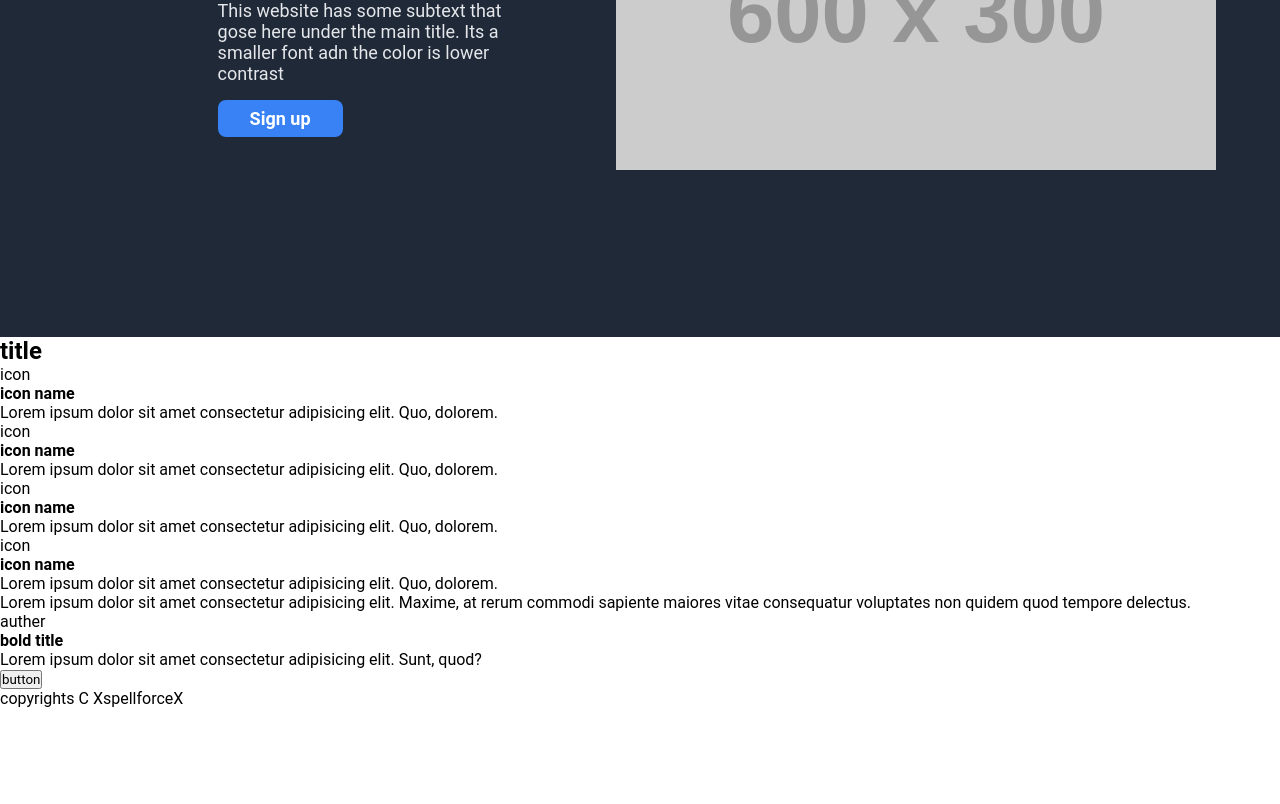
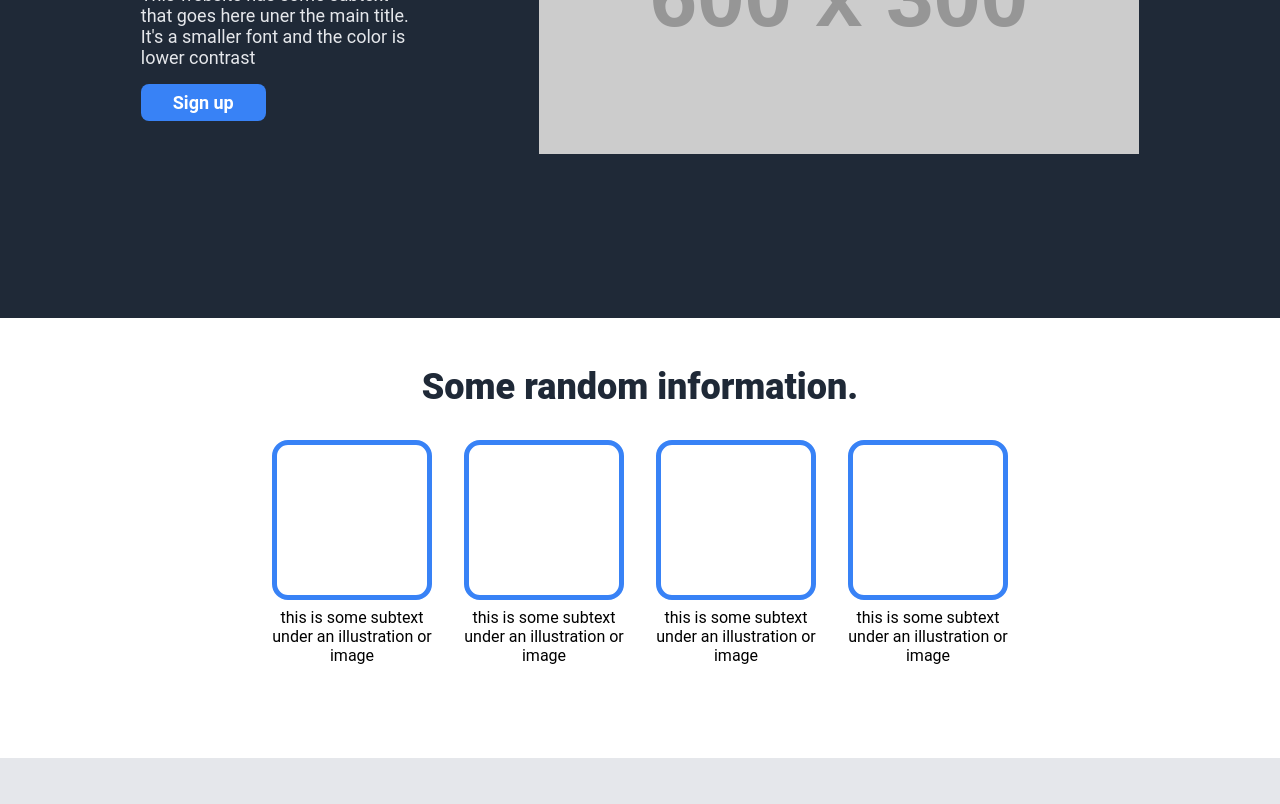
Before and after one commit to sahir2008/sarab-tech-landing-page, a plain HTML site: page index.html in a window 1280 px wide. Shown: the part 334-1138 px from the top of the page. Before the commit the page ends 1042 px from the top, so only its background shows below. Drawn offline with Linux system fonts and the light colour scheme; placeholder pictures from the web are drawn by us.

Commit message:
style the informations and quote sections

```diff
--- a/index.html
+++ b/index.html
@@ -22,8 +22,8 @@
           <div class="hero-desc">
             <h1>This website is awesome</h1>
             <p>
-              This website has some subtext that gose here under the main title.
-              Its a smaller font adn the color is lower contrast
+              This website has some subtext that goes here uner the main title.
+              It's a smaller font and the color is lower contrast
             </p>
             <button>Sign up</button>
           </div>
@@ -33,51 +33,48 @@
         </div>
       </section>
 
-      <section>
-        <h1>title</h1>
+      <section class="info">
+        <h1>Some random information.</h1>
         <div class="cards">
-          <div class="card">
-            <div>icon</div>
-            <h4>icon name</h4>
-            <p>
-              Lorem ipsum dolor sit amet consectetur adipisicing elit. Quo,
-              dolorem.
-            </p>
+          <div class="card-holder">
+            <div class="card">
+              <!-- <div>icon</div>
+              <h4>icon name</h4> -->
+            </div>
+
+            <p>this is some subtext under an illustration or image</p>
           </div>
-          <div class="card">
-            <div>icon</div>
-            <h4>icon name</h4>
-            <p>
-              Lorem ipsum dolor sit amet consectetur adipisicing elit. Quo,
-              dolorem.
-            </p>
+          <div class="card-holder">
+            <div class="card">
+              <!-- <div>icon</div>
+              <h4>icon name</h4> -->
+            </div>
+            <p>this is some subtext under an illustration or image</p>
           </div>
-          <div class="card">
-            <div>icon</div>
-            <h4>icon name</h4>
-            <p>
-              Lorem ipsum dolor sit amet consectetur adipisicing elit. Quo,
-              dolorem.
-            </p>
+          <div class="card-holder">
+            <div class="card">
+              <!-- <div>icon</div>
+              <h4>icon name</h4> -->
+            </div>
+            <p>this is some subtext under an illustration or image</p>
           </div>
-          <div class="card">
-            <div>icon</div>
-            <h4>icon name</h4>
-            <p>
-              Lorem ipsum dolor sit amet consectetur adipisicing elit. Quo,
-              dolorem.
-            </p>
+          <div class="card-holder">
+            <div class="card">
+              <!-- <div>icon</div>
+              <h4>icon name</h4> -->
+            </div>
+            <p>this is some subtext under an illustration or image</p>
           </div>
         </div>
       </section>
-      <section>
+      <section class="quote">
         <div>
           <p>
-            Lorem ipsum dolor sit amet consectetur adipisicing elit. Maxime, at
-            rerum commodi sapiente maiores vitae consequatur voluptates non
-            quidem quod tempore delectus.
+            This is an inspiring quote, or a testimonial from a customer. Maybe
+            it's just filling up space, or maybe people will actually read it.
+            Who knows? All I know is that it looks nice.
           </p>
-          <p>auther</p>
+          <h4>-Thor, God of Thunder</h4>
         </div>
       </section>
 
--- a/styles.css
+++ b/styles.css
@@ -2,7 +2,7 @@
   margin: 0;
   padding: 0;
   box-sizing: border-box;
-  font-family: "roboto";
+  font-family: "roboto", sans-serif;
 }
 
 ul {
@@ -14,13 +14,13 @@ ul {
 }
 
 .hero {
-  min-height: 83.9vh;
+  min-height: 80;
   background-color: #1f2937;
   padding: 16px;
 }
 header {
   width: 80%;
-  margin: 0 3rem 0 auto;
+  margin: 0 auto;
   display: flex;
   justify-content: space-between;
   align-items: center;
@@ -32,7 +32,7 @@ header h1 {
 
 .hero-wrapper {
   width: 80%;
-  margin: 10rem 3rem 0 auto;
+  margin: 9rem auto;
   display: flex;
 }
 .hero-wrapper div {
@@ -45,7 +45,7 @@ header h1 {
   color: #f9faf8;
 }
 .hero-desc p {
-  max-width: 77%;
+  max-width: 70%;
   font-size: 18px;
   color: #e5e7eb;
   margin: 1rem 0;
@@ -59,3 +59,69 @@ header h1 {
     border: none;
     border-radius: 8px;
 }
+.info {
+    min-height: 55vh;
+    width: 80%;
+    margin: 0 auto;
+    display: flex;
+    flex-direction: column;
+    align-items: center;
+    padding: 1rem;
+}
+.info h1 {
+    font-size: 36px;
+    font-weight: 900;
+    color: #1F2937;
+    margin: 2rem 0;
+}
+
+.cards{
+    width: 70%;
+    display: flex;
+    align-items: center;
+    justify-content: center;
+    gap: 2rem;
+}
+.card-holder{
+    flex: 1;
+}
+.card-holder p {
+    width: 160px;
+    text-align: center;
+    margin-top: 8px;
+}
+
+.card{
+    width: 160px;
+    height: 160px;
+    border: 5px solid #3882F6;
+    border-radius: 16px;
+    display: flex;
+    flex-direction: column;
+    align-items: center;
+    justify-content: center;
+
+}
+.quote {
+    background-color: #E5E7EB;
+    min-height: 50vh;
+    display: flex;
+    align-items: center;
+    justify-content: center;
+}
+.quote div {
+    width: 50%;
+    display: flex;
+    flex-direction: column;
+}
+.quote p {
+    font-size: 36px;
+    font-style: italic;
+    font-weight: 500;
+    color: #1F2937;
+}
+.quote h4 {
+    align-self: flex-end;
+    font-size: 24px;
+    color: #1F2937;
+}
```
